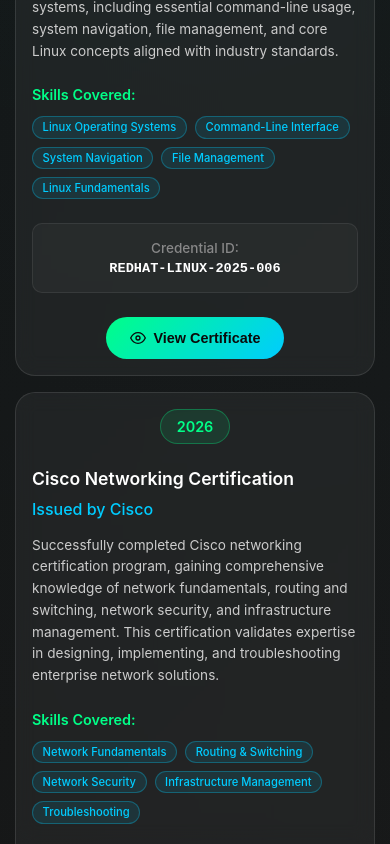
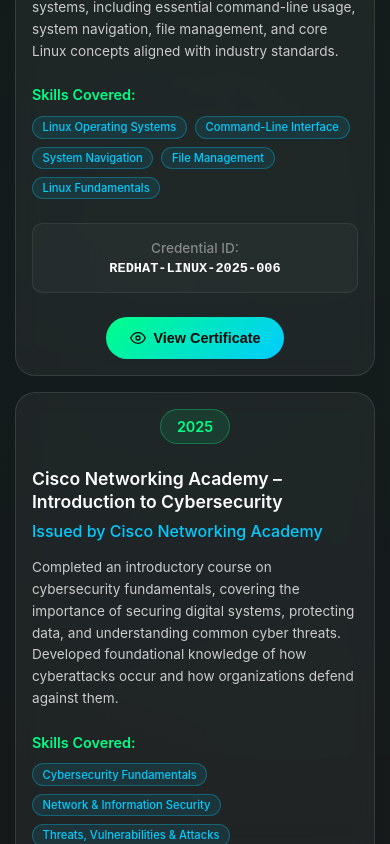
Before and after one commit to akhil5093-k/portfolio, a React (Create React App) app: page / in a window 390 px wide. Shown: the part 11156-12000 px from the top of the page. Built offline with nearby package versions, Linux system fonts and the light colour scheme; the HTML template or start-up script is replaced by a standard one.

Commit message:
Update certificates, fix email button, hide phone number

```diff
--- a/src/pages/Certificates/Certificates.js
+++ b/src/pages/Certificates/Certificates.js
@@ -74,23 +74,34 @@
     },
     {
       id: 7,
-      title: "Cisco Networking Certification",
-      issuer: "Cisco",
-      date: "2026",
-      description: "Successfully completed Cisco networking certification program, gaining comprehensive knowledge of network fundamentals, routing and switching, network security, and infrastructure management. This certification validates expertise in designing, implementing, and troubleshooting enterprise network solutions.",
+      title: "Cisco Networking Academy – Introduction to Cybersecurity",
+      issuer: "Cisco Networking Academy",
+      date: "2025",
+      description: "Completed an introductory course on cybersecurity fundamentals, covering the importance of securing digital systems, protecting data, and understanding common cyber threats. Developed foundational knowledge of how cyberattacks occur and how organizations defend against them.",
       image: "🌐",
-      skills: ["Network Fundamentals", "Routing & Switching", "Network Security", "Infrastructure Management", "Troubleshooting"],
-      credentialId: "CISCO-NET-2026-007",
-      file: "https://drive.google.com/file/d/176XOXtzhP9NSRXir66bX8d6fVx3bRDpk/view?usp=sharing"
+      skills: ["Cybersecurity Fundamentals", "Network & Information Security", "Threats, Vulnerabilities & Attacks", "Security Principles (CIA)", "Safe Online Practices", "Organizational Security Awareness"],
+      credentialId: "CISCO-INTRO-2025-007",
+      file: "https://drive.google.com/file/d/16-UjYNep8Ch4SSJn0wNPoG5IhZ8kkR3f/view?usp=sharing"
+    },
+    {
+      id: 9,
+      title: "Cisco Networking Academy – Ethical Hacking",
+      issuer: "Cisco Networking Academy",
+      date: "2025",
+      description: "Completed a comprehensive ethical hacking course focused on identifying, analyzing, and mitigating security vulnerabilities in systems and networks. Gained practical knowledge of penetration testing methodologies, cybersecurity tools, and real-world attack scenarios.",
+      image: "🧪",
+      skills: ["Network Security & Vulnerability Assessment", "Penetration Testing", "Web Application Security", "Identifying & Exploiting Vulnerabilities", "Security Best Practices", "Risk Analysis and Reporting", "Nmap", "Wireshark", "Metasploit", "Kali Linux"],
+      credentialId: "CISCO-ETH-2025-009",
+      file: "https://drive.google.com/file/d/1uKDEFB4K_8GJSgFfVtK1NE_iKht5gCCp/view?usp=sharing"
     },
     {
       id: 8,
-      title: "Fortinet Network Security Expert (NSE) Certifications",
+      title: "Fortinet NSE 1, NSE 2, NSE 3 – Network Security Associate",
       issuer: "Fortinet",
       date: "2025",
-      description: "Completed NSE 1, NSE 2, and NSE 3 certifications, gaining a strong foundation in cybersecurity concepts, threat awareness, and network security principles, along with practical knowledge of data protection strategies and Fortinet security solutions such as firewalls and enterprise threat management.",
+      description: "Completed Fortinet's Network Security Associate certifications, gaining foundational to intermediate knowledge in cybersecurity concepts, network protection strategies, and Fortinet security solutions. Developed an understanding of threat landscapes and enterprise security architecture. Includes hands-on lab experience with FortiAnalyzer for log management, traffic monitoring, and incident tracking.",
       image: "🛡️",
-      skills: ["Cybersecurity Concepts", "Threat Awareness", "Network Security", "Data Protection", "Fortinet Firewalls", "Enterprise Threat Management"],
+      skills: ["Network Security Fundamentals", "Firewall Concepts & Configuration", "Threat Intelligence & Attack Types", "Security Fabric Architecture", "Traffic Monitoring & Analysis", "Security Operations Basics", "FortiGate", "FortiAnalyzer", "Basic SIEM Concepts"],
       credentialId: "FORTINET-NSE-2025-008",
       file: "https://drive.google.com/file/d/1-XZiJXWMISpc1IdV7slXPXOABZDFH_Pm/view?usp=sharing"
     }
--- a/src/pages/Contact/Contact.js
+++ b/src/pages/Contact/Contact.js
@@ -19,7 +19,7 @@
       description: "Call me for urgent matters or quick discussions",
       icon: "📱",
       action: "tel:+917569834897",
-      label: "+91 75698 34897",
+      label: "Call Here",
       color: "#00ccff"
     },
     {
@@ -43,16 +43,11 @@
   ];
 
   const handleContactClick = (method) => {
-    console.log('Contact method clicked:', method.title, method.action);
-
     if (method.title === "Email") {
-      // For email, use window.location.href to open default email client
-      window.location.href = method.action;
+      window.open('https://mail.google.com/mail/?view=cm&to=akhilnayak509321@gmail.com', '_blank');
     } else if (method.title === "Phone") {
-      // For phone, use window.location.href to initiate call
       window.location.href = method.action;
     } else {
-      // For other links (GitHub, Location), open in new tab
       window.open(method.action, '_blank');
     }
   };
```
